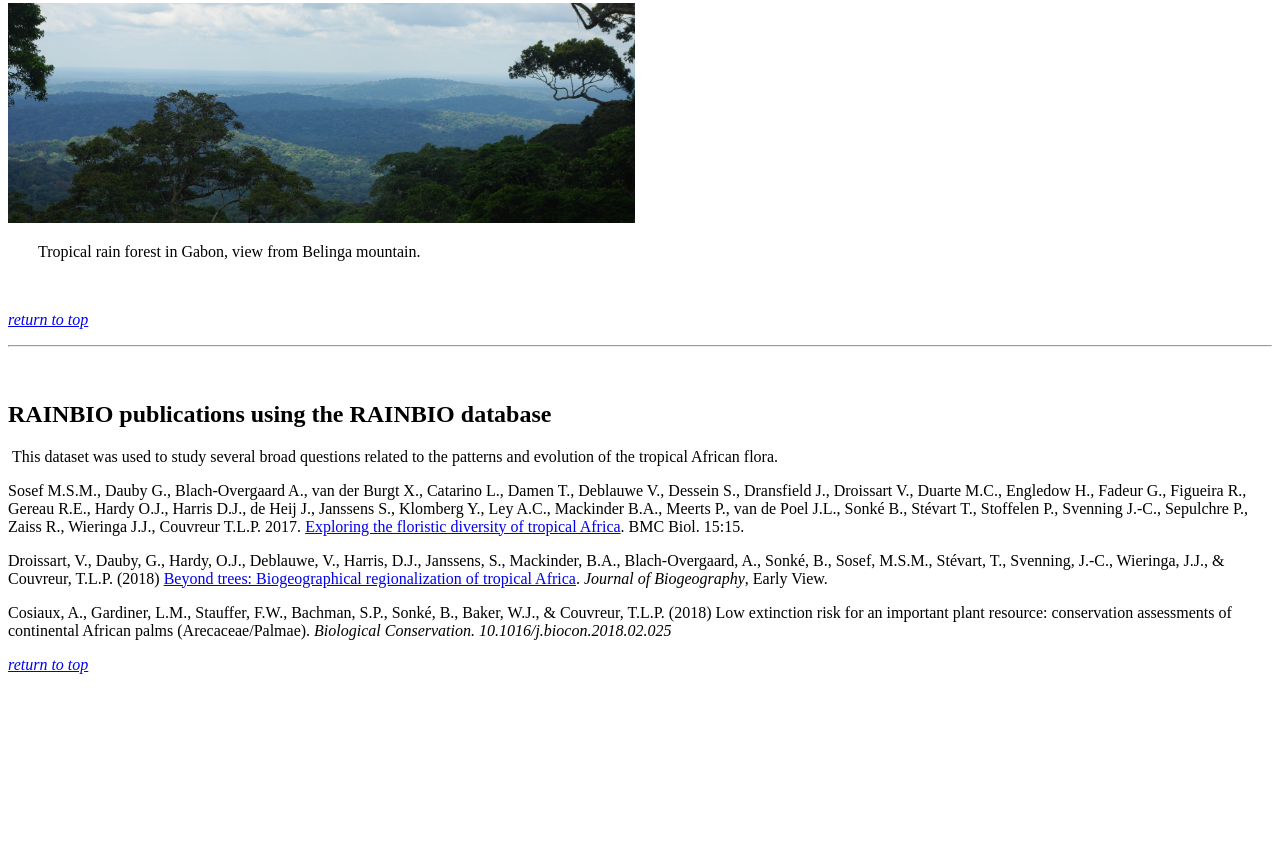
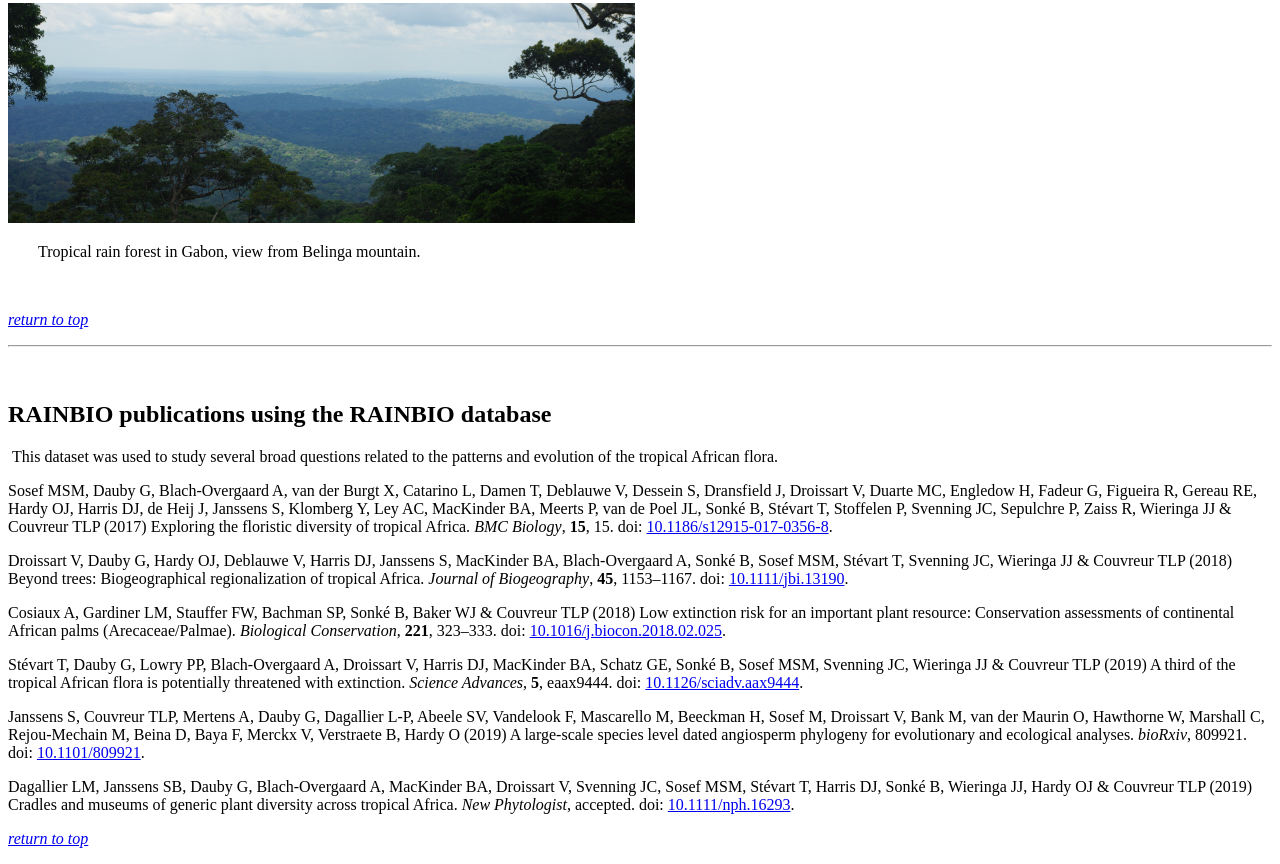
Before and after one commit to gdauby/rainbio, a plain HTML site: page index.html in a window 1280 px wide. Shown: the part 4861-5725 px from the top of the page. Before the commit the page ends 5551 px from the top, so only its background shows below. Drawn offline with Linux system fonts and the light colour scheme.

Commit message:
Add References

```diff
--- a/index.html
+++ b/index.html
@@ -155,9 +155,12 @@
     <h2><strong><a id="articles"></a>RAINBIO publications using the RAINBIO database</strong></h2>
     </div>
     <p>&nbsp;This dataset was used to study several broad questions related to the patterns and evolution of the tropical African flora.&nbsp;</p>
-    <p>Sosef M.S.M., Dauby G., Blach-Overgaard A., van der Burgt X., Catarino L., Damen T., Deblauwe V., Dessein S., Dransfield J., Droissart V., Duarte M.C., Engledow H., Fadeur G., Figueira R., Gereau R.E., Hardy O.J., Harris D.J., de Heij J., Janssens S., Klomberg Y., Ley A.C., Mackinder B.A., Meerts P., van de Poel J.L., Sonk&eacute; B., St&eacute;vart T., Stoffelen P., Svenning J.-C., Sepulchre P., Zaiss R., Wieringa J.J., Couvreur T.L.P. 2017. <a title="Exploring_flora" href="https://bmcbiol.biomedcentral.com/articles/10.1186/s12915-017-0356-8">Exploring the floristic diversity of tropical Africa</a>. BMC Biol. 15:15.</p>
-    <p>Droissart, V., Dauby, G., Hardy, O.J., Deblauwe, V., Harris, D.J., Janssens, S., Mackinder, B.A., Blach-Overgaard, A., Sonk&eacute;, B., Sosef, M.S.M., St&eacute;vart, T., Svenning, J.-C., Wieringa, J.J., &amp; Couvreur, T.L.P. (2018) <a title="Beyond_trees" href="https://onlinelibrary.wiley.com/doi/abs/10.1111/jbi.13190">Beyond trees: Biogeographical regionalization of tropical Africa</a>. <em>Journal of Biogeography</em>, Early View.&nbsp;</p>
-    <p>Cosiaux, A., Gardiner, L.M., Stauffer, F.W., Bachman, S.P., Sonk&eacute;, B., Baker, W.J., &amp; Couvreur, T.L.P. (2018) Low extinction risk for an important plant resource: conservation assessments of continental African palms (Arecaceae/Palmae). <em>Biological Conservation.&nbsp;10.1016/j.biocon.2018.02.025</em></p>
+    <p>Sosef MSM, Dauby G, Blach-Overgaard A, van der Burgt X, Catarino L, Damen T, Deblauwe V, Dessein S, Dransfield J, Droissart V, Duarte MC, Engledow H, Fadeur G, Figueira R, Gereau RE, Hardy OJ, Harris DJ, de Heij J, Janssens S, Klomberg Y, Ley AC, MacKinder BA, Meerts P, van de Poel JL, Sonké B, Stévart T, Stoffelen P, Svenning JC, Sepulchre P, Zaiss R, Wieringa JJ &amp; Couvreur TLP (2017) Exploring the floristic diversity of tropical Africa. <i>BMC Biology</i>, <b>15</b>, 15. doi: <a href="https://doi.org/10.1186/s12915-017-0356-8">10.1186/s12915-017-0356-8</a>.</p>
+    <p>Droissart V, Dauby G, Hardy OJ, Deblauwe V, Harris DJ, Janssens S, MacKinder BA, Blach-Overgaard A, Sonké B, Sosef MSM, Stévart T, Svenning JC, Wieringa JJ &amp; Couvreur TLP (2018) Beyond trees: Biogeographical regionalization of tropical Africa. <i>Journal of Biogeography</i>, <b>45</b>, 1153–1167. doi: <a href="https://doi.org/10.1111/jbi.13190">10.1111/jbi.13190</a>.</p>
+    <p>Cosiaux A, Gardiner LM, Stauffer FW, Bachman SP, Sonké B, Baker WJ &amp; Couvreur TLP (2018) Low extinction risk for an important plant resource: Conservation assessments of continental African palms (Arecaceae/Palmae). <i>Biological Conservation</i>, <b>221</b>, 323–333. doi: <a href="https://doi.org/10.1016/j.biocon.2018.02.025">10.1016/j.biocon.2018.02.025</a>.</p>
+    <p>Stévart T, Dauby G, Lowry PP, Blach-Overgaard A, Droissart V, Harris DJ, MacKinder BA, Schatz GE, Sonké B, Sosef MSM, Svenning JC, Wieringa JJ &amp; Couvreur TLP (2019) A third of the tropical African flora is potentially threatened with extinction. <i>Science Advances</i>, <b>5</b>, eaax9444. doi: <a href="https://doi.org/10.1126/sciadv.aax9444">10.1126/sciadv.aax9444</a>.</p>
+    <p>Janssens S, Couvreur TLP, Mertens A, Dauby G, Dagallier L-P, Abeele SV, Vandelook F, Mascarello M, Beeckman H, Sosef M, Droissart V, Bank M, van der Maurin O, Hawthorne W, Marshall C, Rejou-Mechain M, Beina D, Baya F, Merckx V, Verstraete B, Hardy O (2019) A large-scale species level dated angiosperm phylogeny for evolutionary and ecological analyses. <i>bioRxiv</i>, 809921.  doi: <a href="https://doi.org/10.1101/809921">10.1101/809921</a>.</p>
+    <p>Dagallier LM, Janssens SB, Dauby G, Blach-Overgaard A, MacKinder BA, Droissart V, Svenning JC, Sosef MSM, Stévart T, Harris DJ, Sonké B, Wieringa JJ, Hardy OJ &amp; Couvreur TLP (2019) Cradles and museums of generic plant diversity across tropical Africa. <i>New Phytologist</i>, accepted. doi: <a href="https://doi.org/10.1111/nph.16293">10.1111/nph.16293</a>.</p>
     <p><em><a href="#top">return to top</a></em></p>
     </div>
   </body>
```
